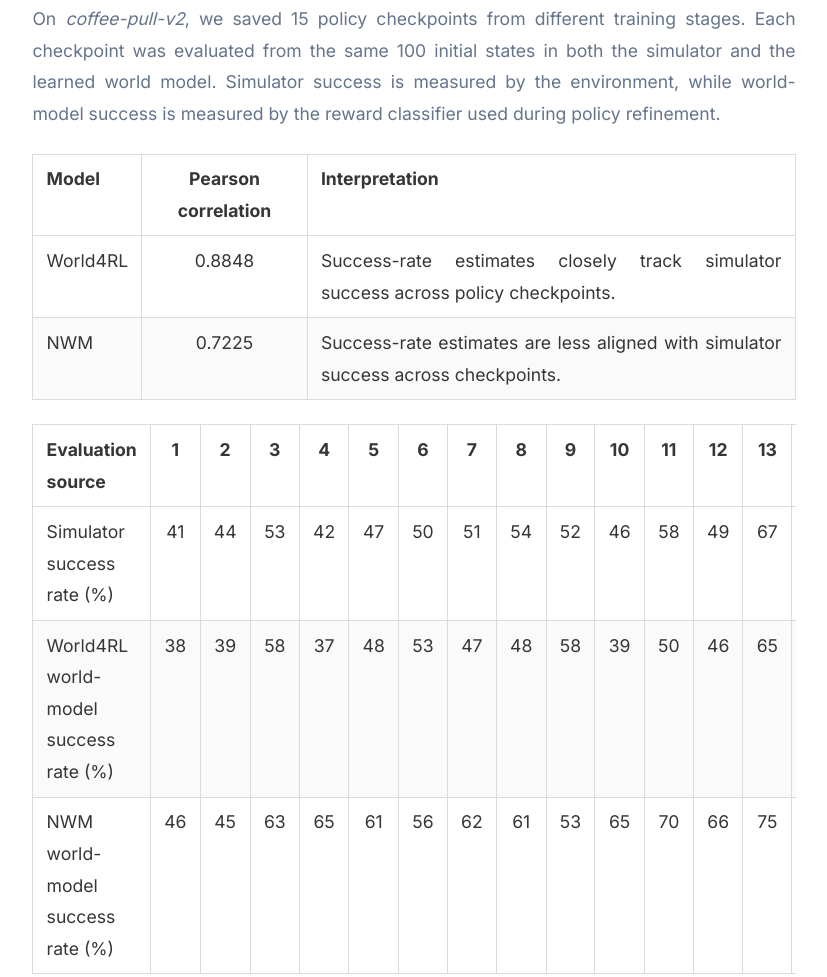
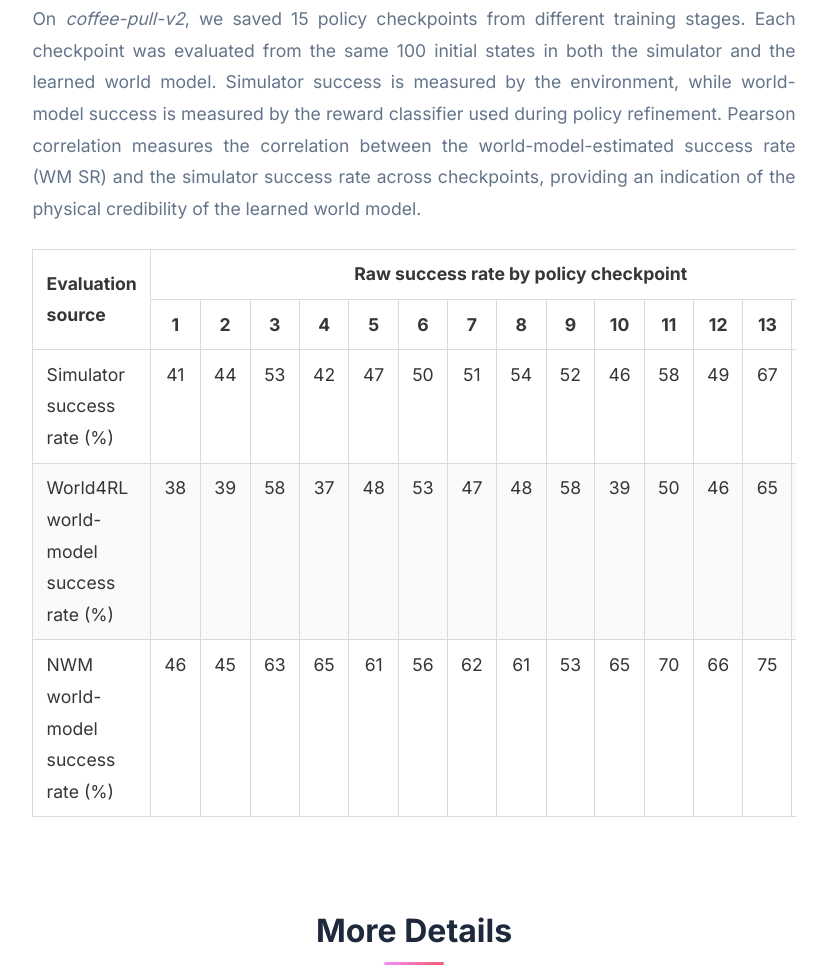
Before and after one commit to World4RL/World4RL.github.io, a plain HTML site: page index.html in a window 1280 px wide. Shown: the part 9268-10245 px from the top of the page, without its empty margins (226-1053 px from the left). Drawn offline with nearby package versions, Linux system fonts and the light colour scheme; some icons are missing.

Commit message:
Add correlation data to checkpoint table

```diff
--- a/index.html
+++ b/index.html
@@ -760,38 +760,20 @@
             On <em>coffee-pull-v2</em>, we saved 15 policy checkpoints from different training stages. Each checkpoint
             was evaluated from the same 100 initial states in both the simulator and the learned world model. Simulator
             success is measured by the environment, while world-model success is measured by the reward classifier used
-            during policy refinement.
+            during policy refinement. Pearson correlation measures the correlation between the world-model-estimated
+            success rate (WM SR) and the simulator success rate across checkpoints, providing an indication of the
+            physical credibility of the learned world model.
           </p>
 
           <div class="table-container" style="margin-top: 1.5rem;">
             <table class="table is-bordered is-striped is-hoverable is-fullwidth">
               <thead>
                 <tr>
-                  <th>Model</th>
-                  <th style="text-align: center;">Pearson correlation</th>
-                  <th>Interpretation</th>
-                </tr>
-              </thead>
-              <tbody>
-                <tr>
-                  <td>World4RL</td>
-                  <td style="text-align: center;">0.8848</td>
-                  <td>Success-rate estimates closely track simulator success across policy checkpoints.</td>
+                  <th rowspan="2" style="vertical-align: middle;">Evaluation source</th>
+                  <th colspan="15" style="text-align: center;">Raw success rate by policy checkpoint</th>
+                  <th rowspan="2" style="text-align: center; vertical-align: middle;">Pearson correlation</th>
                 </tr>
                 <tr>
-                  <td>NWM</td>
-                  <td style="text-align: center;">0.7225</td>
-                  <td>Success-rate estimates are less aligned with simulator success across checkpoints.</td>
-                </tr>
-              </tbody>
-            </table>
-          </div>
-
-          <div class="table-container" style="margin-top: 1.5rem;">
-            <table class="table is-bordered is-striped is-hoverable is-fullwidth">
-              <thead>
-                <tr>
-                  <th>Evaluation source</th>
                   <th style="text-align: center;">1</th>
                   <th style="text-align: center;">2</th>
                   <th style="text-align: center;">3</th>
@@ -827,6 +809,7 @@
                   <td style="text-align: center;">67</td>
                   <td style="text-align: center;">62</td>
                   <td style="text-align: center;">57</td>
+                  <td style="text-align: center;">&mdash;</td>
                 </tr>
                 <tr>
                   <td>World4RL world-model success rate (%)</td>
@@ -845,6 +828,7 @@
                   <td style="text-align: center;">65</td>
                   <td style="text-align: center;">64</td>
                   <td style="text-align: center;">60</td>
+                  <td style="text-align: center;"><strong>0.8848</strong></td>
                 </tr>
                 <tr>
                   <td>NWM world-model success rate (%)</td>
@@ -863,6 +847,7 @@
                   <td style="text-align: center;">75</td>
                   <td style="text-align: center;">79</td>
                   <td style="text-align: center;">64</td>
+                  <td style="text-align: center;">0.7225</td>
                 </tr>
               </tbody>
             </table>
```
